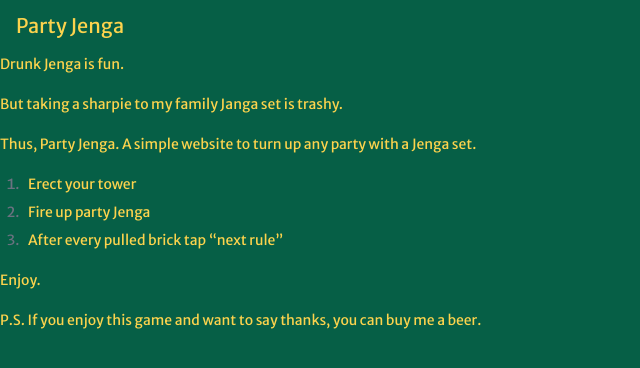
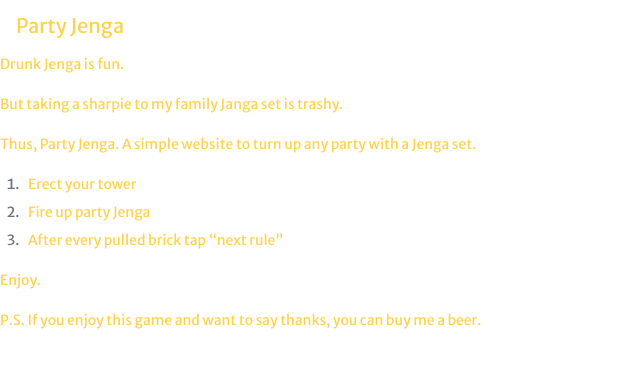
Before and after one commit to pbmarcano/party-jenga, a React (Create React App) app: page /about in a window 1280 px wide. Shown: the top 368 px of the page, without its empty margins (0-640 px from the left). Built offline with nearby package versions, Linux system fonts and the light colour scheme.

Commit message:
Refactor with page wrapper

```diff
--- /dev/null
+++ b/src/components/Wrapper.js
@@ -0,0 +1,10 @@
+import { Header } from "../components/Header";
+
+export function Wrapper(props) {
+  return (
+    <div className="container mx-auto flex flex-col min-h-screen">
+      <Header />
+      {props.children}
+    </div>
+  )
+}
--- a/src/routes/About.js
+++ b/src/routes/About.js
@@ -1,9 +1,8 @@
-import { Header } from "../components/Header.js";
+import { Wrapper } from "../components/Wrapper";
 
 export function About() {
   return (
-    <div>
-      <Header />
+    <Wrapper>
       <div className="container prose prose-sm prose-h1:text-amber-400 text-amber-300">
         <p>Drunk Jenga is fun.</p>
 
@@ -21,6 +20,6 @@ export function About() {
 
         <p>P.S. If you enjoy this game and want to say thanks, you can buy me a beer.</p>
       </div>
-    </div>
+    </Wrapper>
   )
 }
--- a/src/routes/App.js
+++ b/src/routes/App.js
@@ -1,6 +1,6 @@
 import { useState } from "react";
-import { Header } from "../components/Header.js";
 import tipsyRules from "../rules/tipsy.json";
+import { Wrapper } from "../components/Wrapper";
 
 export function App() {
   const [rule, setRule] = useState(randomRule());
@@ -15,8 +15,7 @@ export function App() {
   }
 
   return (
-    <div className="container mx-auto flex flex-col bg-emerald-800 min-h-screen">
-      <Header />
+    <Wrapper>
       <main className="text-white text-center grow flex flex-col">
         <h2 className="text-4xl mt-36">{rule.name}</h2>
         <p className="text-lg mt-24 w-3/4 mx-auto">
@@ -28,6 +27,6 @@ export function App() {
           </button>
         </div>
       </main>
-    </div>
+    </Wrapper>
   );
 }
--- a/src/routes/Splash.js
+++ b/src/routes/Splash.js
@@ -1,16 +1,15 @@
-import { Header } from "../components/Header";
+import { Wrapper } from "../components/Wrapper";
 import { Link } from "react-router-dom";
 
 export function Splash() {
   return (
-    <div>
-      <Header />
+    <Wrapper>
       <div>
         <Link to="/play">Start Game</Link> &nbsp;
       </div>
       <div>
         <Link to="/about">About Party Jenga</Link>
       </div>
-    </div>
+    </Wrapper>
   )
 }
```
